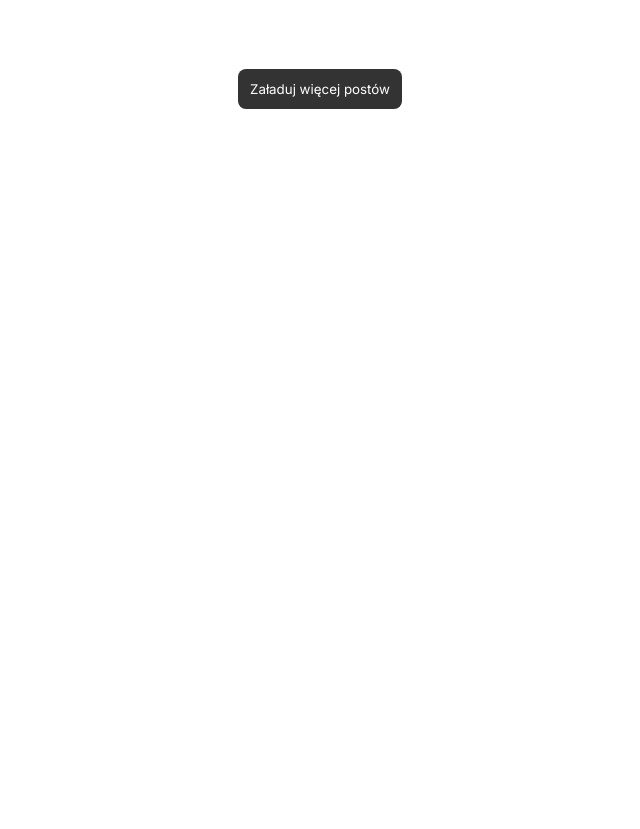
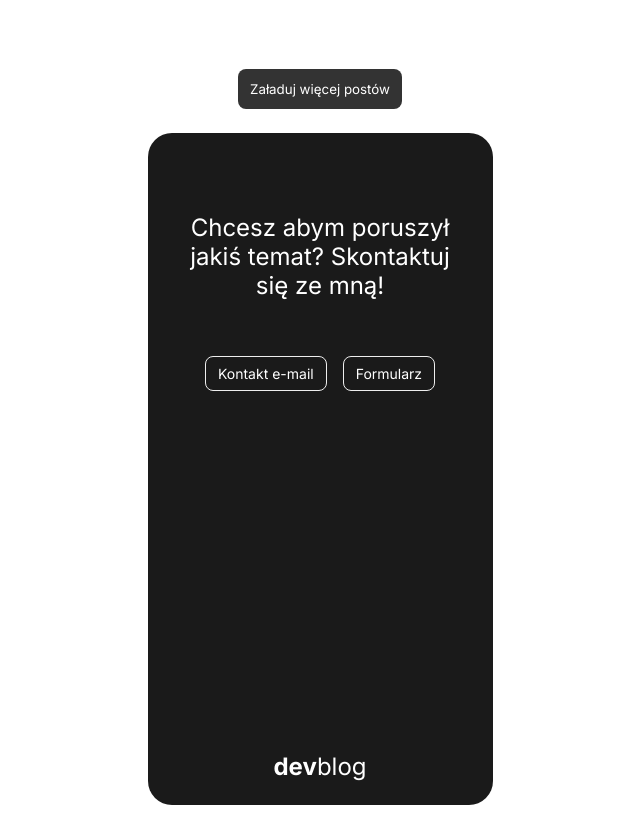
Before and after one commit to 42savage/blog, a Nuxt app: page / in a window 1280 px wide. Shown: the part 1300-2129 px from the top of the page, without its empty margins (320-960 px from the left). Before the commit the page ends 1433 px from the top, so only its background shows below. Built offline with nearby package versions, Linux system fonts and the light colour scheme.

Commit message:
Basic footer look

```diff
--- a/app.vue
+++ b/app.vue
@@ -3,6 +3,7 @@
     <navigationBar />
     <theHeader />
     <lastestPosts />
+    <theFooter />
   </div>
 </template>
 <style>
--- a/components/navigationBar.vue
+++ b/components/navigationBar.vue
@@ -1,7 +1,7 @@
 <template>
   <div class="navWrapper">
     <button><icons-searchIcon /></button>
-    <p class="logo"><b>dev</b>blog</p>
+    <theLogo />
     <button><icons-hamburgerIcon /></button>
   </div>
 </template>
@@ -23,7 +23,4 @@ button {
   justify-content: space-between;
   align-items: center;
 }
-.logo {
-  font-size: 24px;
-}
 </style>
--- /dev/null
+++ b/components/theFooter.vue
@@ -0,0 +1,57 @@
+<template>
+  <footer>
+    <div class="footerContent">
+      <p class="title">
+        Chcesz abym poruszył jakiś temat? Skontaktuj się ze mną!
+      </p>
+      <div class="buttons">
+        <button class="mail">Kontakt e-mail</button>
+        <button class="form">Formularz</button>
+      </div>
+      <theLogo color="#ffffff" />
+    </div>
+  </footer>
+</template>
+<style scoped lang="scss">
+footer {
+  display: flex;
+  place-items: center;
+  flex-direction: column;
+  margin-bottom: 24px;
+  position: relative;
+}
+.footerContent {
+  border-radius: 24px;
+  background: #1a1a1a;
+  width: 345px;
+  height: 672px;
+  padding: 80px 24px;
+}
+.title {
+  font-size: 24px;
+  color: white;
+  text-align: center;
+}
+.mail,
+.form {
+  font-size: 14px;
+  color: white;
+  background: none;
+  border: 1px solid #eeeeee;
+  padding: 8px 12px;
+  border-radius: 8px;
+  margin: 0 8px;
+}
+.buttons {
+  width: 100%;
+  margin-top: 56px;
+  display: flex;
+  place-content: center;
+}
+.logo {
+  position: absolute;
+  bottom: 24px;
+  left: 50%;
+  transform: translate(-50%, 0);
+}
+</style>
--- /dev/null
+++ b/components/theLogo.vue
@@ -0,0 +1,19 @@
+<template>
+  <div class="logo">
+    <p :style="{ fontSize: size + 'px', color: color }"><b>dev</b>blog</p>
+  </div>
+</template>
+<script>
+export default {
+  props: {
+    size: {
+      type: Number,
+      default: 24,
+    },
+    color: {
+      type: String,
+      default: "#000000",
+    },
+  },
+};
+</script>
```
